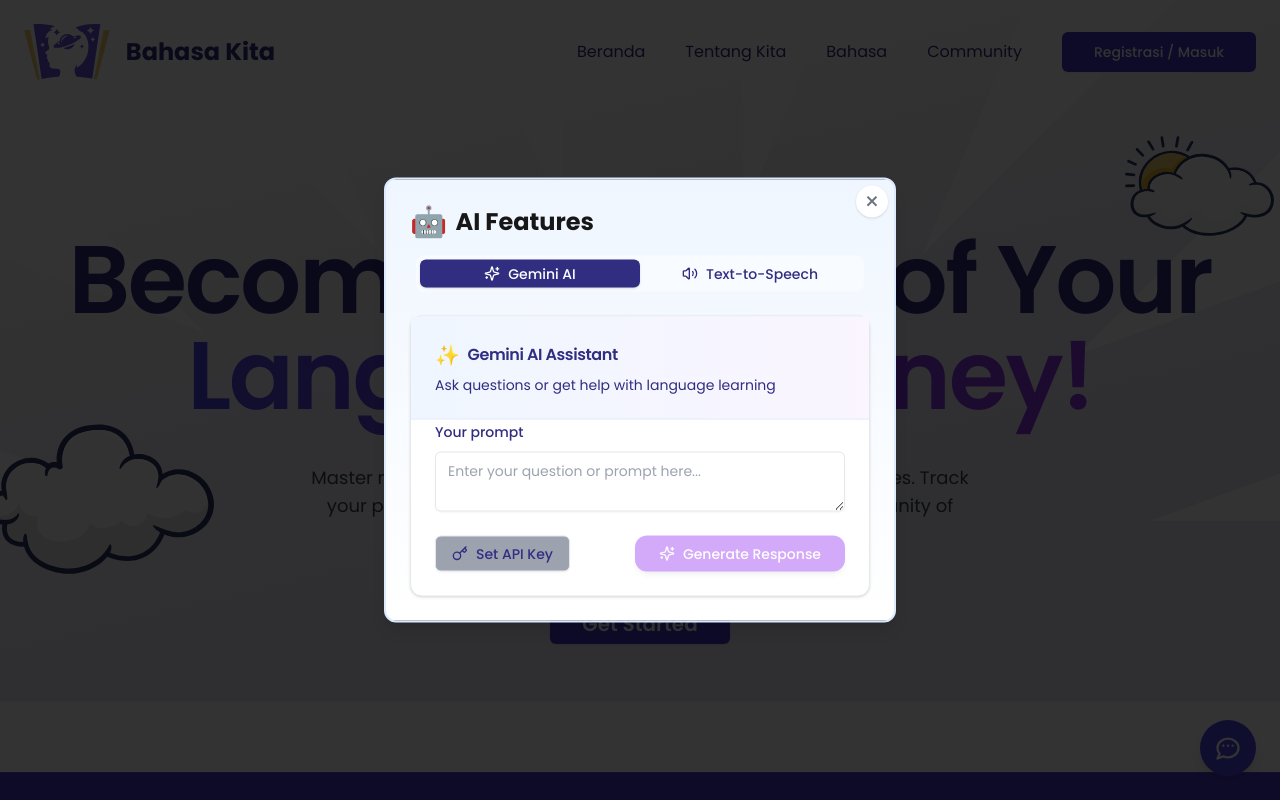
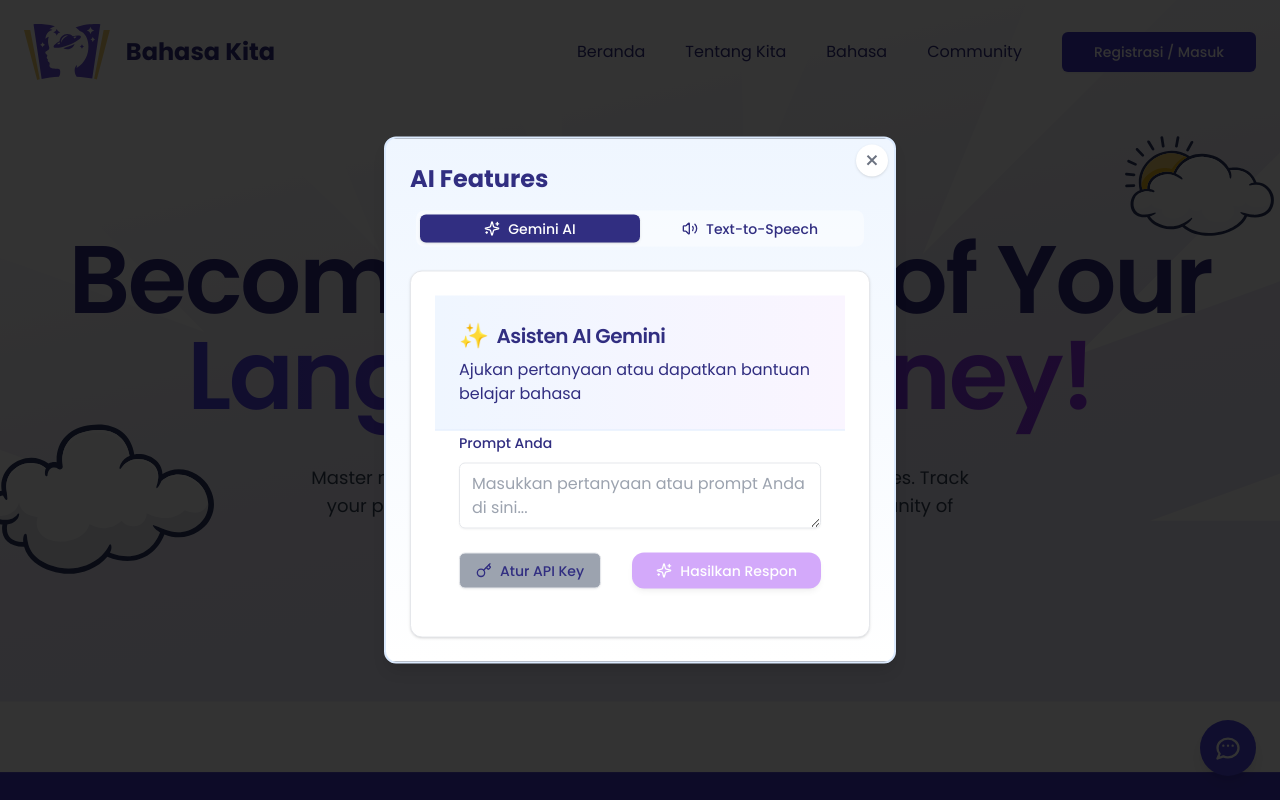
Before and after one commit to MFarisA/BahasaKita-fe, a Next.js app: page / in a window 1280 px wide. Both pictures are taken after a click on the button "Open AI Features". Shown: the top 800 px of the page. Built offline with nearby package versions, Linux system fonts and the light colour scheme.

Commit message:
feat: localize AI features and culture content components to Indonesian

```diff
--- a/app/components/ai/AIFeatures/AIFeaturesModalContent.tsx
+++ b/app/components/ai/AIFeatures/AIFeaturesModalContent.tsx
@@ -12,13 +12,8 @@
   const [showApiKeyDialog, setShowApiKeyDialog] = React.useState(false);
   const [apiKey, setApiKey] = React.useState("");
 
-  const {
-    prompt,
-    setPrompt,
-    geminiResponse,
-    isGenerating,
-    generateText,
-  } = useGemini();
+  const { prompt, setPrompt, geminiResponse, isGenerating, generateText } =
+    useGemini();
   const {
     textToSpeak,
     setTextToSpeak,
@@ -45,7 +40,8 @@
   React.useEffect(() => {
     if (
       indonesianVoices.length > 0 &&
-      (!selectedVoice || !indonesianVoices.some((v) => v.voiceURI === selectedVoice))
+      (!selectedVoice ||
+        !indonesianVoices.some((v) => v.voiceURI === selectedVoice))
     ) {
       setSelectedVoice(indonesianVoices[0].voiceURI);
     }
@@ -70,8 +66,8 @@
 
   return (
     <div className="bg-gradient-to-b from-blue-50 to-white rounded-xl p-2 md:p-6 shadow-lg max-w-2xl mx-auto border-2 border-blue-100">
-      <h2 className="text-xl md:text-2xl font-bold mb-4 flex items-center gap-2">
-        <span className="text-2xl md:text-3xl">🤖</span> AI Features
+      <h2 className="text-xl md:text-2xl text-indigo-900 font-bold mb-4 flex items-center gap-2">
+        AI Features
       </h2>
       <Tabs defaultValue="gemini" className="w-full">
         <TabsList className="grid w-full max-w-md mx-auto grid-cols-2 mb-6 bg-blue-100 p-1 rounded-lg">
--- a/app/components/ai/AIFeatures/GeminiTab.tsx
+++ b/app/components/ai/AIFeatures/GeminiTab.tsx
@@ -15,51 +15,51 @@
 }
 
 const GeminiTab: React.FC<GeminiTabProps> = ({ prompt, setPrompt, geminiResponse, isGenerating, onGenerate, onShowApiKey }) => (
-  <Card>
+  <Card className="w-full max-w-2xl mx-auto p-2 sm:p-4 md:p-6">
     <CardHeader className="bg-gradient-to-r from-blue-50 to-purple-50 border-b border-blue-100">
-      <CardTitle className="flex items-center gap-2">
-        <span className="text-xl">✨</span> Gemini AI Assistant
+      <CardTitle className="flex items-center gap-2 text-lg sm:text-xl">
+        <span className="text-xl sm:text-2xl">✨</span> Asisten AI Gemini
       </CardTitle>
-      <CardDescription>
-        Ask questions or get help with language learning
+      <CardDescription className="text-sm sm:text-base">
+        Ajukan pertanyaan atau dapatkan bantuan belajar bahasa
       </CardDescription>
     </CardHeader>
     <CardContent className="space-y-4">
       <div className="space-y-2">
-        <Label htmlFor="prompt">Your prompt</Label>
+        <Label htmlFor="prompt">Prompt Anda</Label>
         <Textarea
           id="prompt"
-          placeholder="Enter your question or prompt here..."
+          placeholder="Masukkan pertanyaan atau prompt Anda di sini..."
           value={prompt}
           onChange={(e) => setPrompt(e.target.value)}
-          className="min-h-24"
+          className="min-h-24 resize-y w-full text-sm sm:text-base"
         />
       </div>
       {geminiResponse && (
         <div className="space-y-2 mt-4">
-          <Label>Response</Label>
-          <div className="p-4 bg-slate-50 rounded-md whitespace-pre-wrap">
+          <Label>Respon</Label>
+          <div className="p-4 bg-slate-50 rounded-md whitespace-pre-wrap text-sm sm:text-base">
             {geminiResponse}
           </div>
         </div>
       )}
     </CardContent>
-    <CardFooter className="flex justify-between">
+    <CardFooter className="flex flex-col sm:flex-row gap-2 sm:gap-4 justify-between items-stretch sm:items-center">
       <Button
         variant="outline"
         onClick={onShowApiKey}
-        className="flex items-center gap-2"
+        className="flex items-center gap-2 w-full sm:w-auto"
       >
         <Key className="h-4 w-4" />
-        <span>Set API Key</span>
+        <span>Atur API Key</span>
       </Button>
       <Button
         onClick={onGenerate}
         disabled={isGenerating || !prompt.trim()}
-        className="flex items-center gap-2 bg-purple-500 hover:bg-purple-600 text-white font-bold py-2 px-6 rounded-xl shadow-md hover:shadow-lg transition-all duration-300"
+        className="flex items-center gap-2 bg-purple-500 hover:bg-purple-600 text-white font-bold py-2 px-6 rounded-xl shadow-md hover:shadow-lg transition-all duration-300 w-full sm:w-auto"
       >
         <Sparkles className="h-4 w-4" />
-        <span>{isGenerating ? "Generating..." : "Generate Response"}</span>
+        <span>{isGenerating ? "Menghasilkan..." : "Hasilkan Respon"}</span>
       </Button>
     </CardFooter>
   </Card>
--- a/app/components/ai/AIFeatures/TTSTab.tsx
+++ b/app/components/ai/AIFeatures/TTSTab.tsx
@@ -27,36 +27,36 @@
   <Card>
     <CardHeader className="bg-gradient-to-r from-blue-50 to-green-50 border-b border-blue-100">
       <CardTitle className="flex items-center gap-2">
-        <span className="text-xl">🔊</span> Text-to-Speech
+        <span className="text-xl">🔊</span> Teks-to-Speech
       </CardTitle>
       <CardDescription>
-        Convert text to speech for pronunciation practice
+        Ubah teks menjadi suara untuk latihan pelafalan
       </CardDescription>
     </CardHeader>
     <CardContent className="space-y-4">
       <div className="space-y-2">
-        <Label htmlFor="text-to-speak">Text to speak</Label>
+        <Label htmlFor="text-to-speak">Teks yang akan diucapkan</Label>
         <Textarea
           id="text-to-speak"
-          placeholder="Enter text to be spoken..."
+          placeholder="Masukkan teks yang akan diucapkan..."
           value={textToSpeak}
           onChange={(e) => setTextToSpeak(e.target.value)}
           className="min-h-24"
         />
       </div>
       <div className="space-y-2">
-        <Label>Engine</Label>
+        <Label>Mesin</Label>
         <select value={engine} onChange={e => setEngine(e.target.value as 'web' | 'gemini')} className="w-full border rounded p-2">
           <option value="gemini">Gemini (API)</option>
           <option value="web">Web Speech API</option>
         </select>
       </div>
-      <div className="grid grid-cols-1 md:grid-cols-2 gap-4">
+      <div className="grid grid-cols-1 sm:grid-cols-2 gap-4">
         <div className="space-y-2">
-          <Label htmlFor="voice">Voice</Label>
+          <Label htmlFor="voice">Suara</Label>
           <Select value={selectedVoice} onValueChange={setSelectedVoice} disabled={engine === 'gemini'}>
             <SelectTrigger id="voice">
-              <SelectValue placeholder="Select voice" />
+              <SelectValue placeholder="Pilih suara" />
             </SelectTrigger>
             <SelectContent>
               {voices.map((voice) => (
@@ -68,7 +68,7 @@
           </Select>
         </div>
         <div className="space-y-2">
-          <Label htmlFor="rate">Speech Rate: {rate}</Label>
+          <Label htmlFor="rate">Kecepatan Bicara: {rate}</Label>
           <input
             id="rate"
             type="range"
@@ -81,8 +81,8 @@
             disabled={engine === 'gemini'}
           />
         </div>
-        <div className="space-y-2">
-          <Label htmlFor="pitch">Pitch: {pitch}</Label>
+        <div className="space-y-2 col-span-1 sm:col-span-2">
+          <Label htmlFor="pitch">Nada: {pitch}</Label>
           <input
             id="pitch"
             type="range"
@@ -105,7 +105,7 @@
           className="flex items-center gap-2 font-bold py-2 px-6 rounded-xl shadow-md hover:shadow-lg transition-all duration-300"
         >
           <VolumeX className="h-4 w-4" />
-          <span>Stop Speaking</span>
+          <span>Berhenti Berbicara</span>
         </Button>
       ) : (
         <Button
@@ -114,7 +114,7 @@
           className="flex items-center gap-2 bg-green-500 hover:bg-green-600 text-white font-bold py-2 px-6 rounded-xl shadow-md hover:shadow-lg transition-all duration-300"
         >
           <Volume2 className="h-4 w-4" />
-          <span>Speak Text</span>
+          <span>Ucapkan Teks</span>
         </Button>
       )}
     </CardFooter>
--- a/app/pages/CultureContent.tsx
+++ b/app/pages/CultureContent.tsx
@@ -31,7 +31,7 @@
 }) => {
   // Data diimpor dari file data
   const culturalContent: CulturalContentData = culturalContentData;
-  const [activeMenu, setActiveMenu] = React.useState("Cultural Content");
+  const [activeMenu, setActiveMenu] = React.useState("Konten Budaya");
 
   // Notifikasi
   const notifications = notificationsData;
@@ -50,11 +50,10 @@
               <Globe className="h-6 w-6 text-indigo-600" />
             </div>
             <h1 className="text-3xl md:text-4xl font-bold text-indigo-900 mb-4">
-              {language} Cultural Content
+              Konten Budaya {language}
             </h1>
             <p className="text-lg text-slate-600 max-w-2xl mx-auto">
-              Immerse yourself in the rich cultural heritage of {language}
-              -speaking regions through stories, proverbs, and interesting facts.
+              Jelajahi kekayaan warisan budaya dari daerah penutur {language} melalui cerita, peribahasa, dan fakta menarik.
             </p>
           </header>
 
@@ -62,17 +61,17 @@
           <Tabs defaultValue="stories" className="w-full">
             <TabsList className="grid w-full max-w-md mx-auto grid-cols-3 mb-8">
               <TabsTrigger value="stories" className="flex items-center gap-2">
-                <BookOpen className="h-4 w-4" /> Stories
+                <BookOpen className="h-4 w-4" /> Cerita
               </TabsTrigger>
               <TabsTrigger value="proverbs" className="flex items-center gap-2">
-                <Lightbulb className="h-4 w-4" /> Proverbs
+                <Lightbulb className="h-4 w-4" /> Peribahasa
               </TabsTrigger>
               <TabsTrigger value="trivia" className="flex items-center gap-2">
-                <Globe className="h-4 w-4" /> Trivia
+                <Globe className="h-4 w-4" /> Fakta
               </TabsTrigger>
             </TabsList>
 
-            {/* Konten Stories */}
+            {/* Konten Cerita */}
             <TabsContent value="stories" className="space-y-8">
               <div className="grid grid-cols-1 md:grid-cols-2 lg:grid-cols-3 gap-6">
                 {culturalContent.stories.map((story) => (
@@ -100,7 +99,7 @@
                     </CardContent>
                     <CardFooter>
                       <Button variant="outline" className="w-full bg-indigo-900 text-white hover:bg-indigo-800">
-                        Read Full Story
+                        Baca Cerita Lengkap
                       </Button>
                     </CardFooter>
                   </Card>
@@ -108,7 +107,7 @@
               </div>
             </TabsContent>
 
-            {/* Konten Proverbs */}
+            {/* Konten Peribahasa */}
             <TabsContent value="proverbs" className="space-y-6 min-h-[300px]">
               <div className="grid grid-cols-1 md:grid-cols-2 lg:grid-cols-2 gap-6">
                 {culturalContent.proverbs.map((proverb) => (
@@ -132,7 +131,7 @@
               </div>
             </TabsContent>
 
-            {/* Konten Trivia */}
+            {/* Konten Fakta */}
             <TabsContent value="trivia" className="space-y-6">
               <div className="grid grid-cols-1 md:grid-cols-2 lg:grid-cols-3 gap-4">
                 {culturalContent.trivia.map((item) => (
--- a/app/pages/LevelView.tsx
+++ b/app/pages/LevelView.tsx
@@ -125,7 +125,7 @@
                       {/* Level Content Card - Responsive */}
                       <div
                         className={`flex-1 w-full max-w-full ${
-                          index % 2 === 0 ? "text-left" : "text-right"
+                          index % 2 === 0 ? "text-left" : "text-left"
                         }`}
                       >
                         <div
--- a/app/pages/ProgressDashboard.tsx
+++ b/app/pages/ProgressDashboard.tsx
@@ -341,16 +341,16 @@
               <CardHeader>
                 <CardTitle className="flex items-center text-indigo-900">
                   <Flame className="h-5 w-5 text-orange-500 mr-2" />
-                  Your Learning Streak
+                  Streak Belajar Anda
                 </CardTitle>
                 <CardDescription className="text-indigo-900">
-                  Last 7 days of activity
+                  7 hari aktivitas terakhir
                 </CardDescription>
               </CardHeader>
               <CardContent>
                 <div className="flex justify-between text-indigo-900 font-semibold">
                   {streakData.lastWeek.map((day, index) => {
-                    const dayNames = ["M", "T", "W", "T", "F", "S", "S"];
+                    const dayNames = ["S", "S", "R", "K", "J", "S", "M"];
                     return (
                       <div key={index} className="flex flex-col items-center">
                         <div
@@ -370,17 +370,17 @@
 
                 <div className="mt-6 flex justify-between items-center text-indigo-900">
                   <div>
-                    <p className="text-sm font-medium">Current streak</p>
+                    <p className="text-sm font-medium">Streak saat ini</p>
                     <p className="text-2xl font-bold">
-                      {streakData.currentStreak} days
+                      {streakData.currentStreak} hari
                     </p>
                   </div>
                   <div>
                     <p className="text-sm font-medium text-right">
-                      Longest streak
+                      Streak terpanjang
                     </p>
                     <p className="text-2xl font-bold text-right">
-                      {streakData.longestStreak} days
+                      {streakData.longestStreak} hari
                     </p>
                   </div>
                 </div>
@@ -394,6 +394,3 @@
 };
 
 export default ProgressDashboard;
-
-// Pastikan tidak ada deklarasi variabel id, language, dsb di luar scope map/props.
-// Jika error masih muncul, pastikan tidak ada typo atau variable leak di luar map/props.
```
